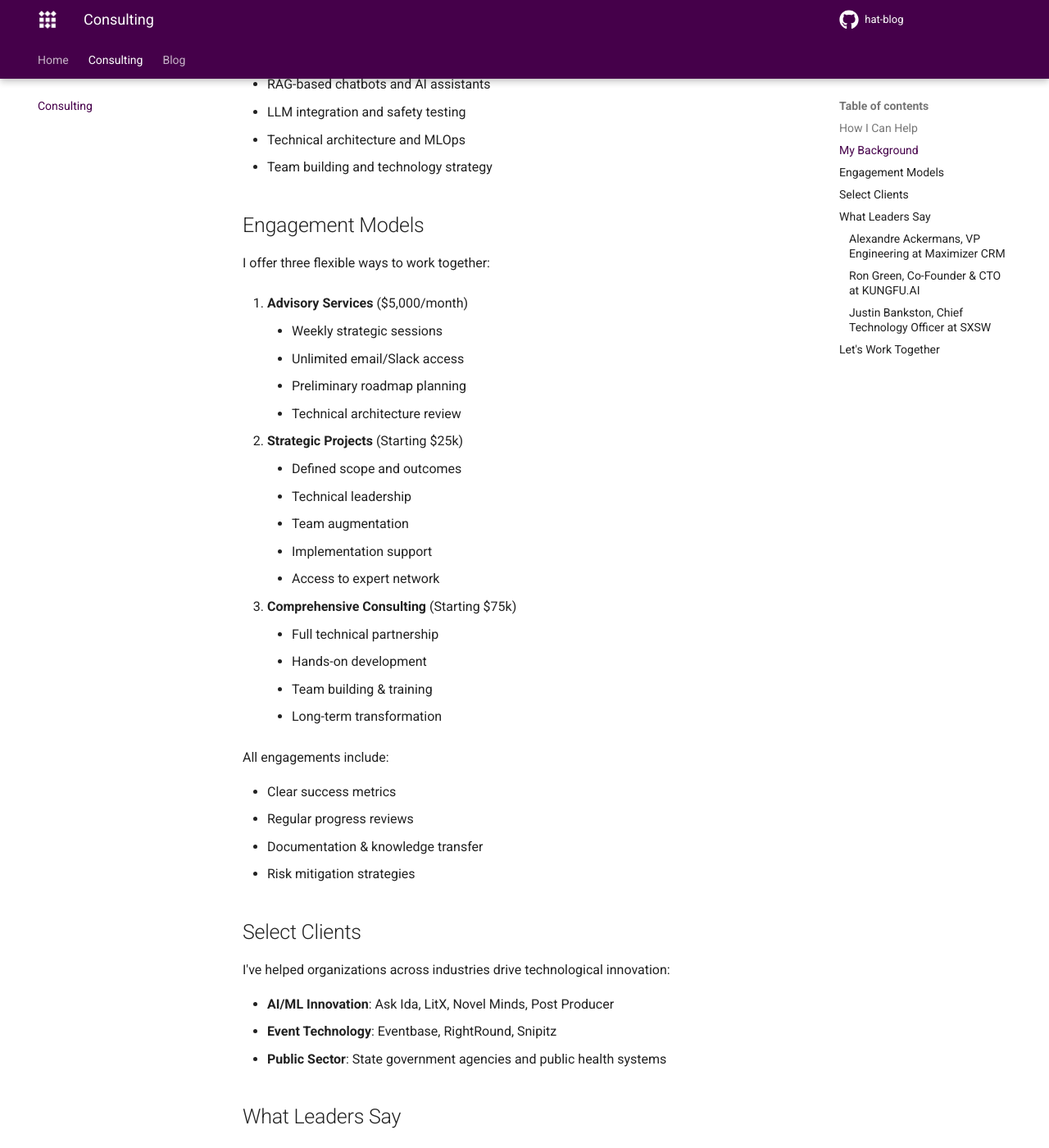
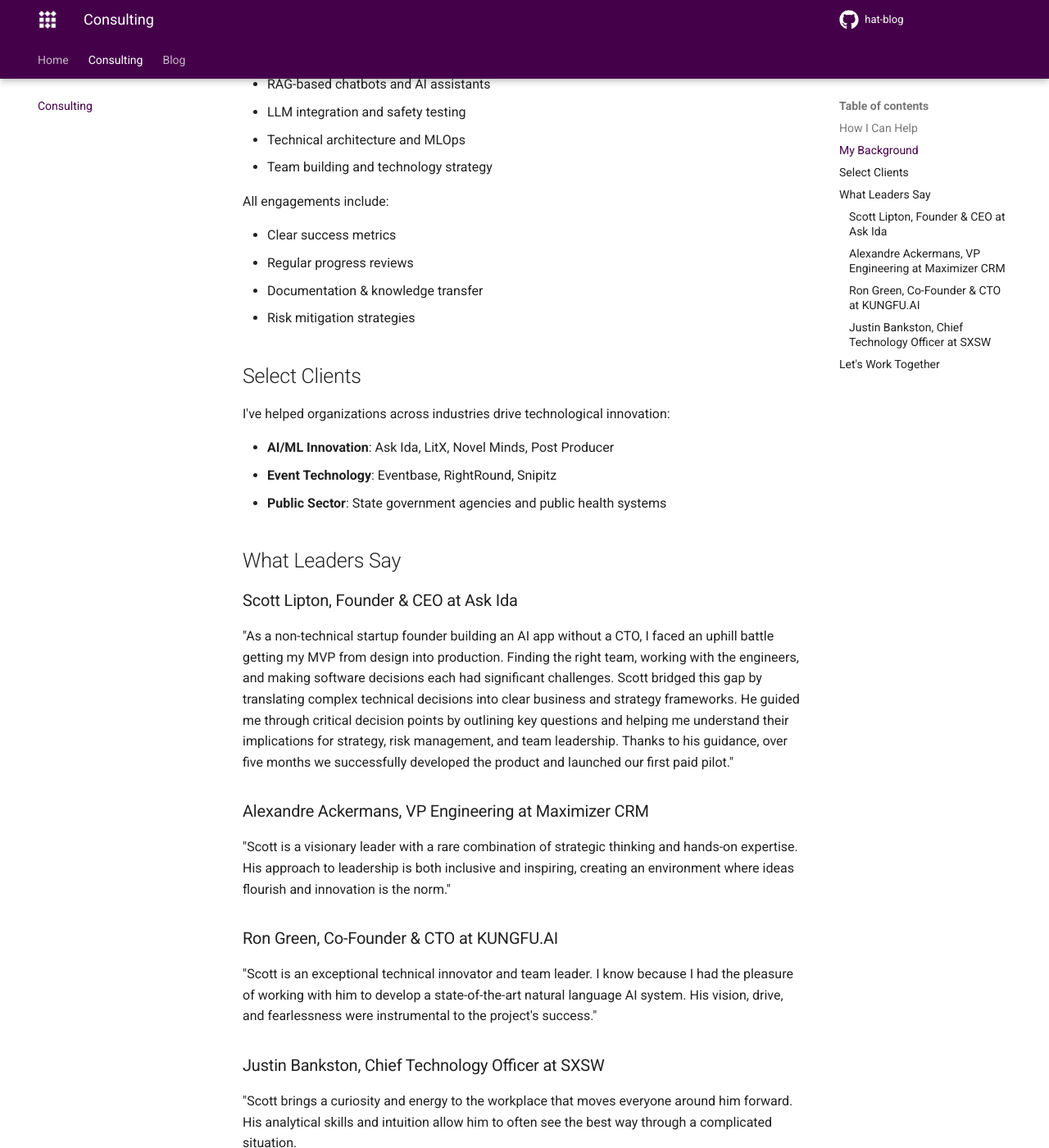
Before and after one commit to Here-and-Tomorrow-LLC/hat-blog, an MkDocs documentation site: the page built from docs/consulting.md, in a window 1280 px wide and 1400 px high, scrolled down 943 px. Shown: the whole window at 82% size. Built offline with MkDocs 1.6.1 and Material for MkDocs 9.7.7, drawn with Linux system fonts in a browser that asks for light colours; comment, search, counter and statistics services are not loaded; some of the changed text lies outside the part shown.

Commit message:
added testimmonoal commentout out consults and prices

```diff
--- a/docs/consulting.md
+++ b/docs/consulting.md
@@ -33,7 +33,7 @@
   - Technical architecture and MLOps
   - Team building and technology strategy
 
-## Engagement Models
+<!-- ## Engagement Models
 
 I offer three flexible ways to work together:
 
@@ -54,7 +54,7 @@
     - Full technical partnership
     - Hands-on development
     - Team building & training
-    - Long-term transformation
+    - Long-term transformation -->
 
 All engagements include:
 
@@ -74,6 +74,9 @@
 
 ## What Leaders Say
 
+### Scott Lipton, Founder & CEO at Ask Ida
+"As a non-technical startup founder building an AI app without a CTO,  I faced an uphill battle getting my MVP from design into production. Finding the right team, working with the engineers, and making software decisions each had significant challenges. Scott bridged this gap by translating complex technical decisions into clear business and strategy frameworks. He guided me through critical decision points by outlining key questions and helping me understand their implications for strategy, risk management, and team leadership. Thanks to his guidance, over five months we successfully developed the product and launched our first paid pilot."
+
 ### Alexandre Ackermans, VP Engineering at Maximizer CRM
 "Scott is a visionary leader with a rare combination of strategic thinking and hands-on expertise. His approach to leadership is both inclusive and inspiring, creating an environment where ideas flourish and innovation is the norm."
 
```
Also changed, not shown: other parts of docs/consulting.md (+1 -1 lines), docs/index.md (+3 -1 lines), site/consulting/index.html, site/sitemap.xml, 1 other file.
